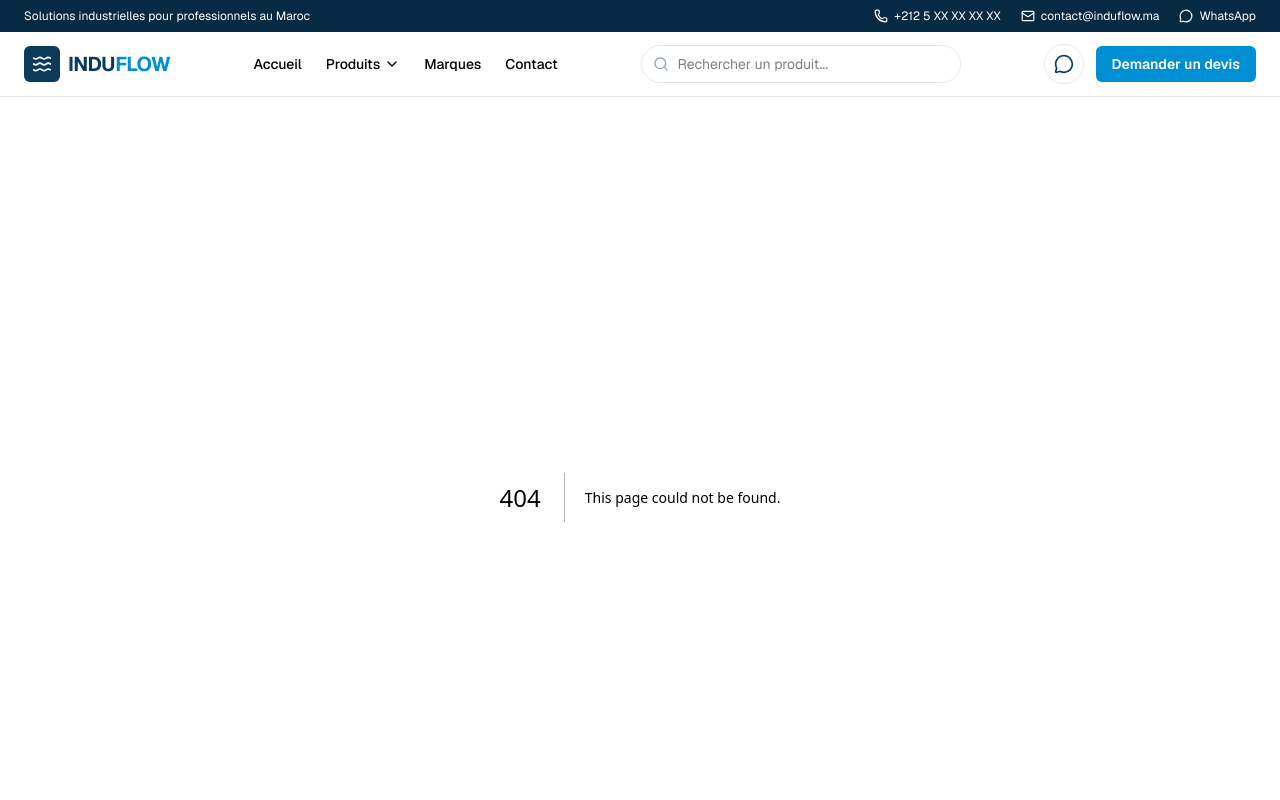
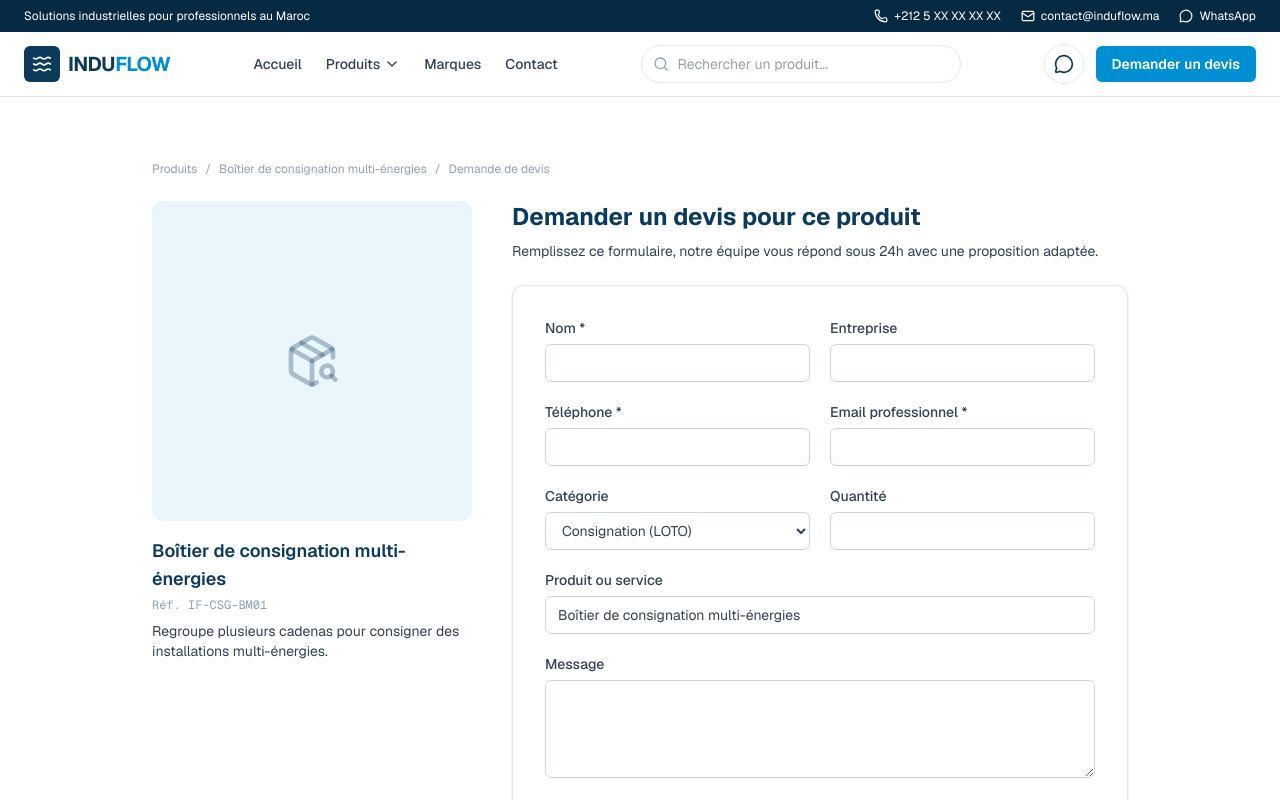
Before and after one commit to rouksadias/induflow, a Next.js app: page /devis/consignation-loto/boitier-consignation-multi-energies in a window 1280 px wide. Before the commit this address had no page. Shown: the top 800 px of the page. Built offline with nearby package versions, Linux system fonts and the light colour scheme.

Commit message:
Page devis dédiée par produit avec image et formulaire pré-rempli

```diff
--- /dev/null
+++ b/app/devis/[slug]/[productSlug]/page.tsx
@@ -0,0 +1,107 @@
+import type { Metadata } from "next";
+import { notFound } from "next/navigation";
+import Image from "next/image";
+import Link from "next/link";
+import { PackageSearch } from "lucide-react";
+import { categories, getCategoryBySlug, getProductBySlug, getProductsByCategory } from "@/lib/data";
+import { siteConfig } from "@/lib/config";
+import { QuoteForm } from "@/components/home/quote-form";
+
+export function generateStaticParams() {
+  return categories.flatMap((category) =>
+    getProductsByCategory(category.slug).map((product) => ({
+      slug: category.slug,
+      productSlug: product.slug,
+    }))
+  );
+}
+
+export async function generateMetadata({
+  params,
+}: {
+  params: Promise<{ slug: string; productSlug: string }>;
+}): Promise<Metadata> {
+  const { slug, productSlug } = await params;
+  const product = getProductBySlug(slug, productSlug);
+
+  if (!product) {
+    return {};
+  }
+
+  const title = `Demander un devis — ${product.name}`;
+  const url = `${siteConfig.url}/devis/${slug}/${productSlug}`;
+
+  return {
+    title,
+    alternates: { canonical: url },
+  };
+}
+
+export default async function DevisProductPage({
+  params,
+}: {
+  params: Promise<{ slug: string; productSlug: string }>;
+}) {
+  const { slug, productSlug } = await params;
+  const category = getCategoryBySlug(slug);
+  const product = category ? getProductBySlug(slug, productSlug) : undefined;
+
+  if (!category || !product) {
+    notFound();
+  }
+
+  return (
+    <section className="mx-auto max-w-5xl px-6 py-16">
+      <nav aria-label="Fil d'ariane" className="mb-6 text-xs text-slate-400">
+        <Link href="/produits" className="hover:text-technical">
+          Produits
+        </Link>
+        <span className="mx-2">/</span>
+        <Link href={`/produits/${category.slug}/${product.slug}`} className="hover:text-technical">
+          {product.name}
+        </Link>
+        <span className="mx-2">/</span>
+        <span className="text-textGray">Demande de devis</span>
+      </nav>
+
+      <div className="grid grid-cols-1 gap-10 lg:grid-cols-[minmax(0,320px)_1fr]">
+        <div>
+          <div className="relative aspect-square overflow-hidden rounded-xl bg-light">
+            {product.image ? (
+              <Image
+                src={product.image}
+                alt={product.name}
+                fill
+                className="object-cover"
+                sizes="(max-width: 1024px) 100vw, 320px"
+                loading="lazy"
+              />
+            ) : (
+              <div className="flex h-full items-center justify-center">
+                <PackageSearch className="h-14 w-14 text-industrial/30" aria-hidden="true" />
+                <span className="sr-only">Photo à venir : {product.name}</span>
+              </div>
+            )}
+          </div>
+          <h1 className="mt-4 text-lg font-semibold text-industrial">{product.name}</h1>
+          <p className="mt-1 text-xs font-mono text-slate-400">Réf. {product.ref}</p>
+          <p className="mt-2 text-sm text-textGray">{product.description}</p>
+        </div>
+
+        <div>
+          <h2 className="text-xl font-bold text-industrial sm:text-2xl">
+            Demander un devis pour ce produit
+          </h2>
+          <p className="mt-2 text-sm text-textGray">
+            Remplissez ce formulaire, notre équipe vous répond sous 24h avec une proposition
+            adaptée.
+          </p>
+
+          <div className="mt-6 rounded-xl border border-slate-200 bg-white p-6 shadow-sm sm:p-8">
+            <QuoteForm defaultValues={{ product: product.name, category: category.name }} />
+          </div>
+        </div>
+      </div>
+    </section>
+  );
+}
--- a/app/produits/[slug]/[productSlug]/page.tsx
+++ b/app/produits/[slug]/[productSlug]/page.tsx
@@ -87,7 +87,7 @@ export default async function ProductPage({
             </p>
 
             <Link
-              href={`/#quote-form?product=${encodeURIComponent(product.name)}`}
+              href={`/devis/${category.slug}/${product.slug}`}
               className="mt-8 inline-flex rounded-md bg-technical px-6 py-3 text-sm font-semibold text-white hover:bg-industrial"
             >
               Demander un devis
--- a/components/home/product-card.tsx
+++ b/components/home/product-card.tsx
@@ -46,7 +46,7 @@ export function ProductCard({ product }: ProductCardProps) {
             Voir le produit
           </Link>
           <Link
-            href={`/#quote-form?product=${encodeURIComponent(product.name)}`}
+            href={`/devis/${product.categorySlug}/${product.slug}`}
             className="rounded-md bg-technical px-3 py-2 text-center text-xs font-semibold text-white hover:bg-industrial"
           >
             Demander un devis
--- a/components/home/quote-form.tsx
+++ b/components/home/quote-form.tsx
@@ -13,8 +13,15 @@ import { submitQuoteRequest } from "@/lib/api";
 
 type Status = "idle" | "submitting" | "success" | "error";
 
-export function QuoteForm() {
-  const [values, setValues] = useState<QuoteFormValues>(emptyQuoteForm);
+interface QuoteFormProps {
+  defaultValues?: Partial<QuoteFormValues>;
+}
+
+export function QuoteForm({ defaultValues }: QuoteFormProps = {}) {
+  const [values, setValues] = useState<QuoteFormValues>({
+    ...emptyQuoteForm,
+    ...defaultValues,
+  });
   const [errors, setErrors] = useState<QuoteFormErrors>({});
   const [attachment, setAttachment] = useState<File | null>(null);
   const [status, setStatus] = useState<Status>("idle");
```
